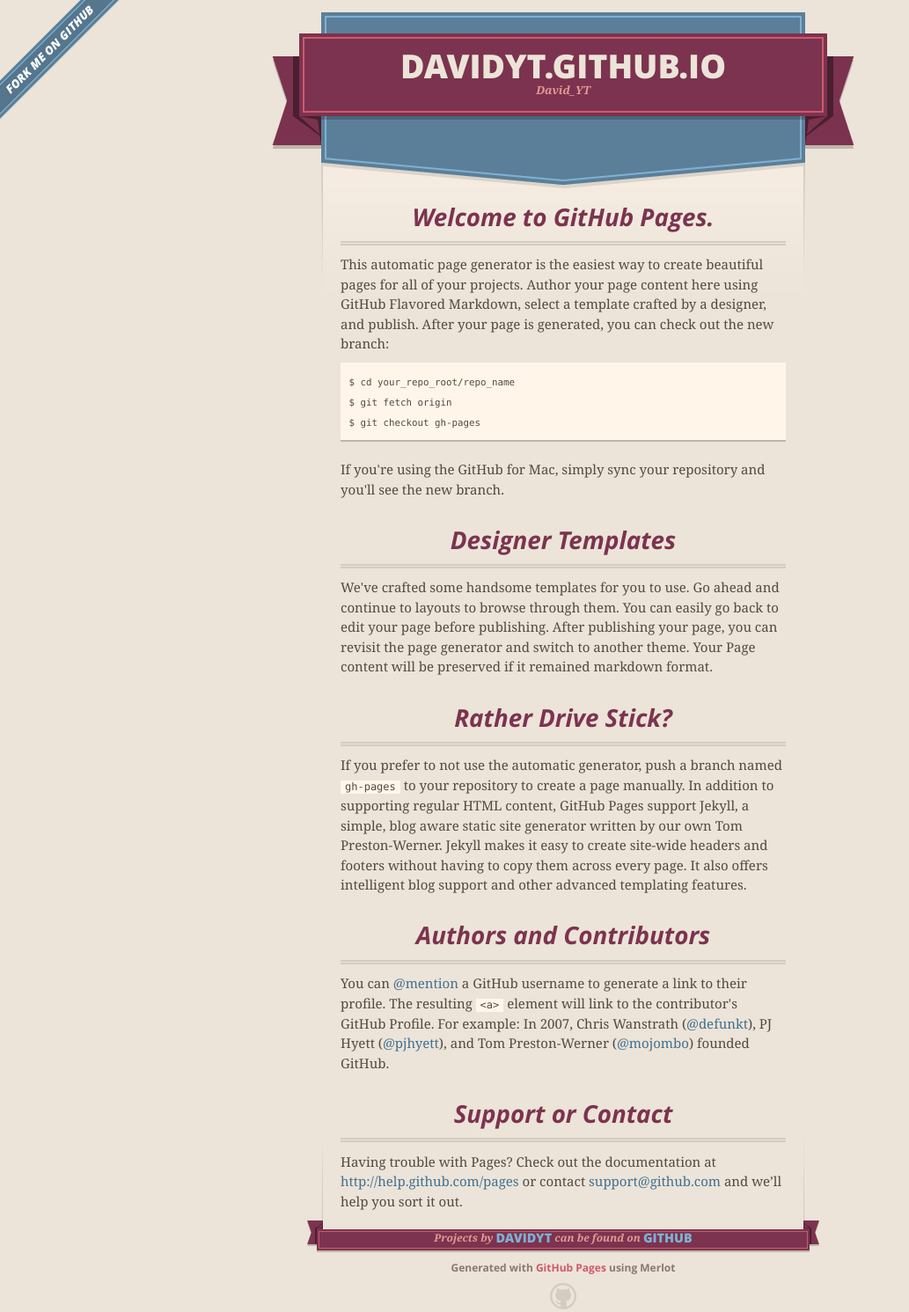
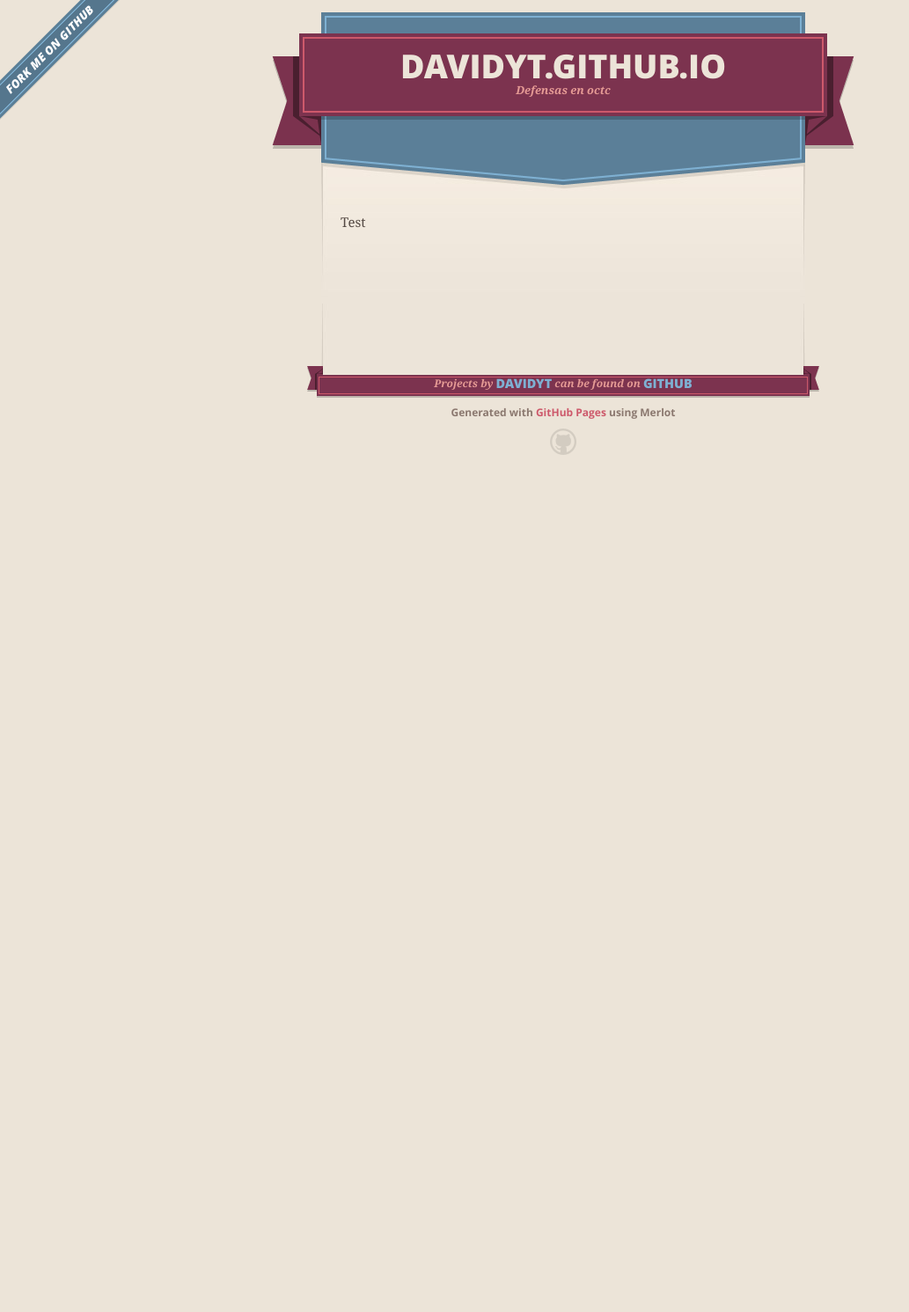
Before and after one commit to DavidYT/davidyt.github.io, a plain HTML site: page index.html in a window 1280 px wide. Shown: the whole page at 88% size, without its empty margins (0-1033 px from the left). After the commit the page ends 800 px from the top, so only its background shows below. Drawn offline with nearby package versions, Linux system fonts and the light colour scheme.

Commit message:
Replace master branch with page content via GitHub

```diff
--- a/index.html
+++ b/index.html
@@ -28,7 +28,7 @@
         <span class="ribbon-outer">
           <span class="ribbon-inner">
             <h1>Davidyt.github.io</h1>
-            <h2>David_YT </h2>
+            <h2>Defensas en octc</h2>
           </span>
           <span class="left-tail"></span>
           <span class="right-tail"></span>
@@ -45,37 +45,7 @@
 
 
       <section id="main_content">
-        <h3>
-<a name="welcome-to-github-pages" class="anchor" href="#welcome-to-github-pages"><span class="octicon octicon-link"></span></a>Welcome to GitHub Pages.</h3>
-
-<p>This automatic page generator is the easiest way to create beautiful pages for all of your projects. Author your page content here using GitHub Flavored Markdown, select a template crafted by a designer, and publish. After your page is generated, you can check out the new branch:</p>
-
-<pre><code>$ cd your_repo_root/repo_name
-$ git fetch origin
-$ git checkout gh-pages
-</code></pre>
-
-<p>If you're using the GitHub for Mac, simply sync your repository and you'll see the new branch.</p>
-
-<h3>
-<a name="designer-templates" class="anchor" href="#designer-templates"><span class="octicon octicon-link"></span></a>Designer Templates</h3>
-
-<p>We've crafted some handsome templates for you to use. Go ahead and continue to layouts to browse through them. You can easily go back to edit your page before publishing. After publishing your page, you can revisit the page generator and switch to another theme. Your Page content will be preserved if it remained markdown format.</p>
-
-<h3>
-<a name="rather-drive-stick" class="anchor" href="#rather-drive-stick"><span class="octicon octicon-link"></span></a>Rather Drive Stick?</h3>
-
-<p>If you prefer to not use the automatic generator, push a branch named <code>gh-pages</code> to your repository to create a page manually. In addition to supporting regular HTML content, GitHub Pages support Jekyll, a simple, blog aware static site generator written by our own Tom Preston-Werner. Jekyll makes it easy to create site-wide headers and footers without having to copy them across every page. It also offers intelligent blog support and other advanced templating features.</p>
-
-<h3>
-<a name="authors-and-contributors" class="anchor" href="#authors-and-contributors"><span class="octicon octicon-link"></span></a>Authors and Contributors</h3>
-
-<p>You can <a href="https://github.com/blog/821" class="user-mention">@mention</a> a GitHub username to generate a link to their profile. The resulting <code>&lt;a&gt;</code> element will link to the contributor's GitHub Profile. For example: In 2007, Chris Wanstrath (<a href="https://github.com/defunkt" class="user-mention">@defunkt</a>), PJ Hyett (<a href="https://github.com/pjhyett" class="user-mention">@pjhyett</a>), and Tom Preston-Werner (<a href="https://github.com/mojombo" class="user-mention">@mojombo</a>) founded GitHub.</p>
-
-<h3>
-<a name="support-or-contact" class="anchor" href="#support-or-contact"><span class="octicon octicon-link"></span></a>Support or Contact</h3>
-
-<p>Having trouble with Pages? Check out the documentation at <a href="http://help.github.com/pages">http://help.github.com/pages</a> or contact <a href="mailto:support@github.com">support@github.com</a> and we’ll help you sort it out.</p>
+        <p>Test</p>
       </section>
 
       <footer>
```
Also changed, not shown: params.json (+1 -1 lines).
